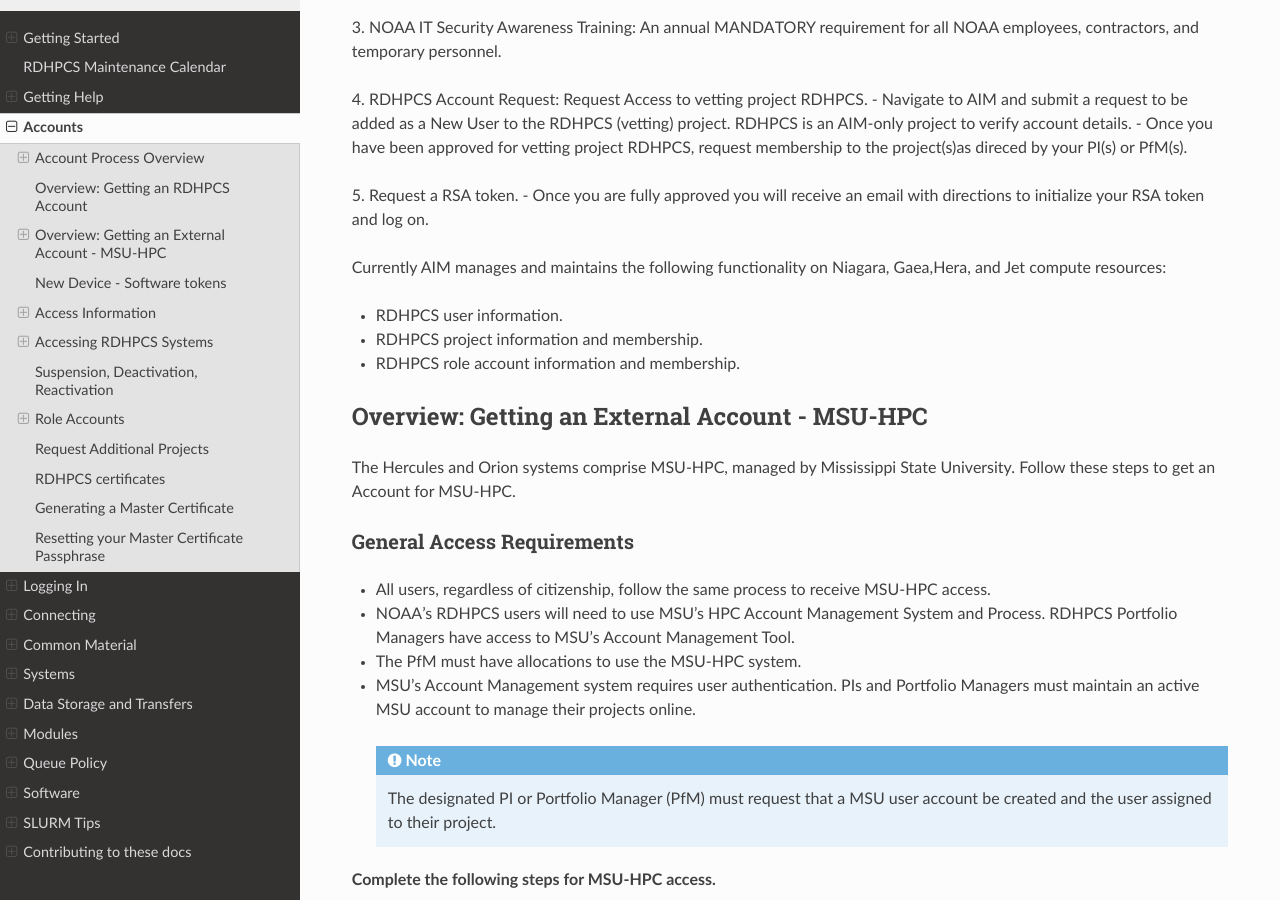
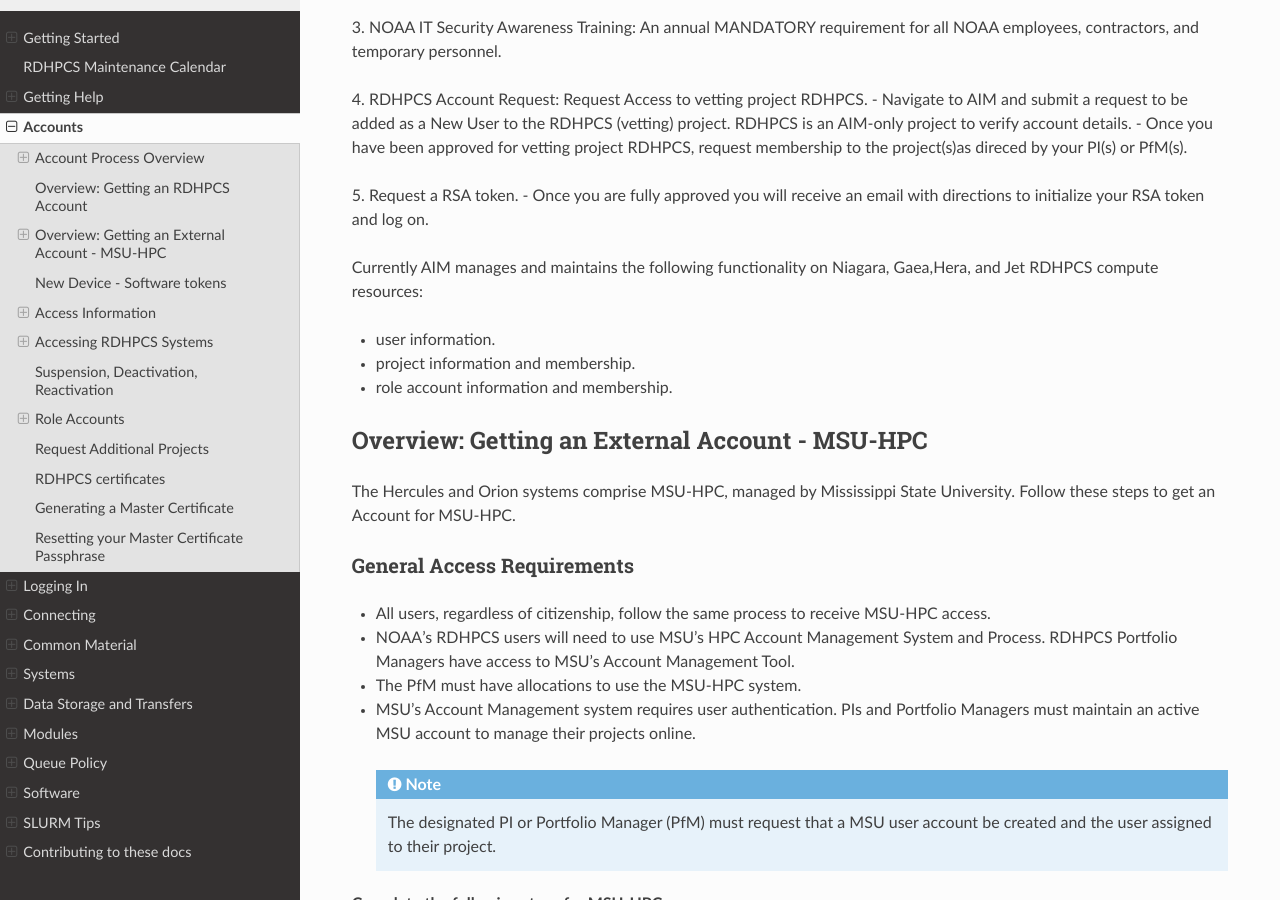
Before and after one commit to NOAA-RDHPCS/noaa-rdhpcs.github.io, a Sphinx documentation site: the page built from source/accounts/index.rst, in a window 1280 px wide and 900 px high, scrolled down 3113 px. Built offline with Sphinx 7.4.7 and the Read the Docs theme 2.0.0, drawn with Linux system fonts in a browser that asks for light colours.

Commit message:
tidying up

```diff
--- a/source/accounts/index.rst
+++ b/source/accounts/index.rst
@@ -94,11 +94,11 @@ for all NOAA employees, contractors, and temporary personnel.
 5. Request a RSA token.
 -  Once you are fully approved you will receive an email with directions to initialize your RSA token and log on.
 
-Currently AIM manages and maintains the following functionality on Niagara, Gaea,Hera, and Jet compute resources:
+Currently AIM manages and maintains the following functionality on Niagara, Gaea,Hera, and Jet RDHPCS compute resources:
 
--  RDHPCS user information.
--  RDHPCS project information and membership.
--  RDHPCS role account information and membership.
+-  user information.
+-  project information and membership.
+-  role account information and membership.
 
 
 ***********************************************
```
